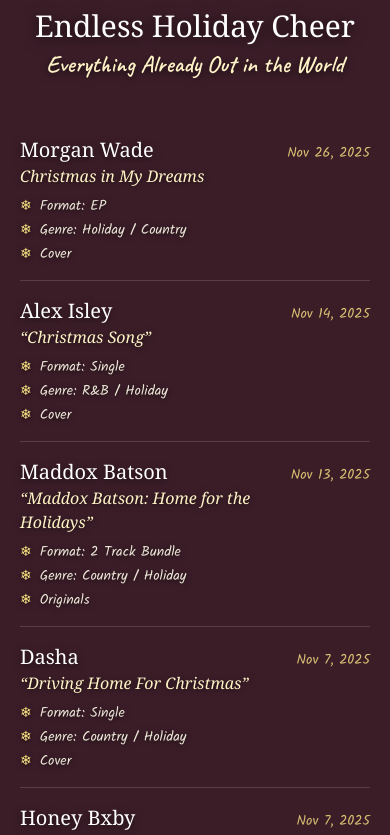
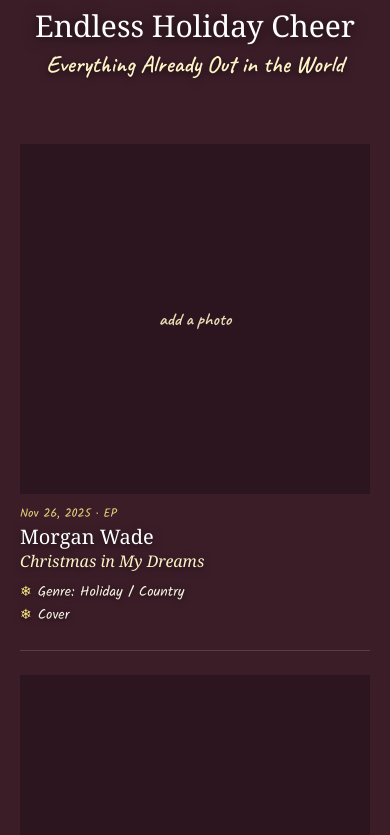
Before and after one commit to reneeworkman-dot/warner-2026-holiday-releases, a React (Vite) app: page / in a window 390 px wide. Shown: the part 8920-9755 px from the top of the page. Built offline with nearby package versions, Linux system fonts and the light colour scheme; a web font is replaced by a local one.

Commit message:
Add photo placeholders to Endless Holiday Cheer.

```diff
--- a/src/App.tsx
+++ b/src/App.tsx
@@ -102,7 +102,10 @@
           />
         </div>
 
-        <GiftOfChristmasPast onPlayChime={handlePlayChime} playingTrack={playingTrack} />
+        <GiftOfChristmasPast
+          uploadedPhotos={uploadedPhotos}
+          onUploadImage={handleUploadImage}
+        />
 
         <footer className="mt-16 pb-8 flex justify-center">
           <WarnerLogo />
--- a/src/components/GiftOfChristmasPast.tsx
+++ b/src/components/GiftOfChristmasPast.tsx
@@ -1,52 +1,24 @@
 import React from 'react';
-import { pastReleases } from '../data/catalogFull';
+import { pastReleases, Release } from '../data/catalogFull';
+import { ReleaseCardWithUpload } from './ReleaseCardWithUpload';
 
 interface Props {
-  onPlayChime: (id: string, title: string, artist: string) => void;
-  playingTrack: string | null;
+  uploadedPhotos: Record<string, string>;
+  onUploadImage: (id: string, file: File) => void;
 }
 
-type PastItem = (typeof pastReleases)[number]['items'][number];
-
-const isRealDate = (label?: string) => /\b(19|20)\d{2}\b/.test(label || '') || label === 'TBD';
-
-export const GiftOfChristmasPast: React.FC<Props> = () => {
-  const items = pastReleases.flatMap((group) => group.items);
-  const midpoint = Math.ceil(items.length / 2);
-  const left = items.slice(0, midpoint);
-  const right = items.slice(midpoint);
-
-  const renderItem = (item: PastItem) => {
-    const showDate = isRealDate(item.date);
-
-    return (
-      <li key={item.artist + item.title} className="py-4 border-b border-white/15">
-        <div className="flex items-baseline justify-between gap-4">
-          <div>
-            <p className="font-serif text-xl text-white [text-shadow:0_2px_8px_rgba(0,0,0,0.7)]">
-              {item.artist}
-            </p>
-            <p className="font-serif italic text-amber-100 [text-shadow:0_1px_6px_rgba(0,0,0,0.7)]">
-              {item.title}
-            </p>
-          </div>
-          {showDate && (
-            <span className="font-note text-sm text-amber-200/80 shrink-0">
-              {item.date}
-            </span>
-          )}
-        </div>
-        <ul className="mt-2 space-y-1">
-          {[`Format: ${item.format}`, ...item.bullets].map((b) => (
-            <li key={b} className="flex gap-2 text-sm text-amber-50/90 [text-shadow:0_1px_6px_rgba(0,0,0,0.75)]">
-              <span className="text-amber-200">❄</span>
-              <span>{b}</span>
-            </li>
-          ))}
-        </ul>
-      </li>
-    );
-  };
+export const GiftOfChristmasPast: React.FC<Props> = ({ uploadedPhotos, onUploadImage }) => {
+  const items: Release[] = pastReleases.flatMap((group) =>
+    group.items.map((item) => ({
+      id: `past-${item.artist}-${item.title}`.toLowerCase().replace(/[^a-z0-9]+/g, '-'),
+      artist: item.artist,
+      title: item.title,
+      format: item.format,
+      genre: item.genre,
+      date: item.date,
+      bullets: item.bullets,
+    })),
+  );
 
   return (
     <section className="w-full mt-6 pt-4">
@@ -57,13 +29,17 @@
         Everything Already Out in the World
       </p>
 
-      <div className="mt-10 grid grid-cols-1 md:grid-cols-2 gap-x-10">
-        <ul>
-          {left.map((item) => renderItem(item))}
-        </ul>
-        <ul>
-          {right.map((item) => renderItem(item))}
-        </ul>
+      <div className="mt-10 grid grid-cols-1 sm:grid-cols-2 md:grid-cols-3 gap-x-8">
+        {items.map((release) => (
+          <ReleaseCardWithUpload
+            key={release.id}
+            release={release}
+            customImage={uploadedPhotos[release.id] || null}
+            onUploadImage={onUploadImage}
+            onPlayChime={() => undefined}
+            isPlaying={false}
+          />
+        ))}
       </div>
     </section>
   );
--- a/src/components/ReleaseCardWithUpload.tsx
+++ b/src/components/ReleaseCardWithUpload.tsx
@@ -48,7 +48,7 @@
 
       <div className="pt-3">
         <p className="font-note text-xs text-amber-200/90">
-          {release.date || 'Holiday 2026'} · {release.format}
+          {[release.date, release.format].filter(Boolean).join(' · ')}
         </p>
         <h3 className="font-serif text-xl text-white leading-tight mt-0.5 [text-shadow:0_2px_10px_rgba(0,0,0,0.7)]">
           {release.artist}
```
